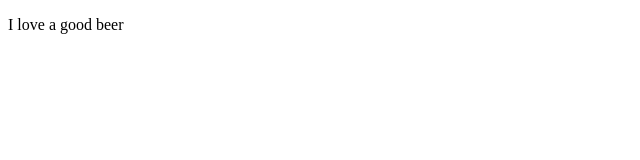
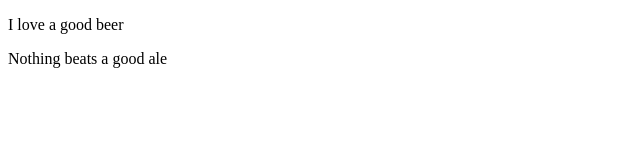
Before and after one commit to kabdullahi/beerMaster, a plain HTML site: page index.html in a window 1280 px wide. Shown: the whole page, without its empty margins (0-640 px from the left). Drawn offline with Linux system fonts and the light colour scheme.

Commit message:
added paragraph

```diff
--- a/index.html
+++ b/index.html
@@ -5,5 +5,6 @@
   </head>
   <body>
     <p>I love a good beer</p>
+    <p>Nothing beats a good ale</p>
   </body>
 </html>
```
